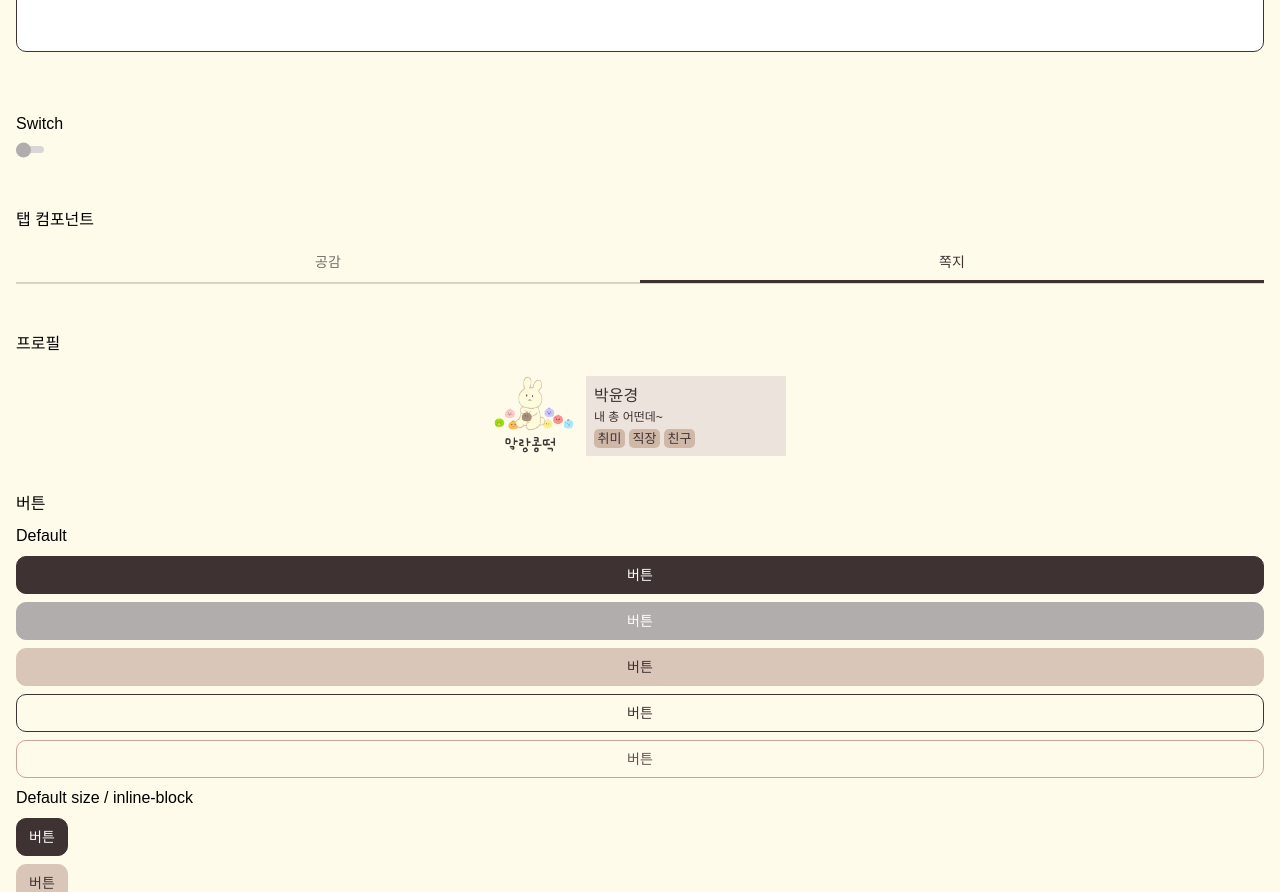
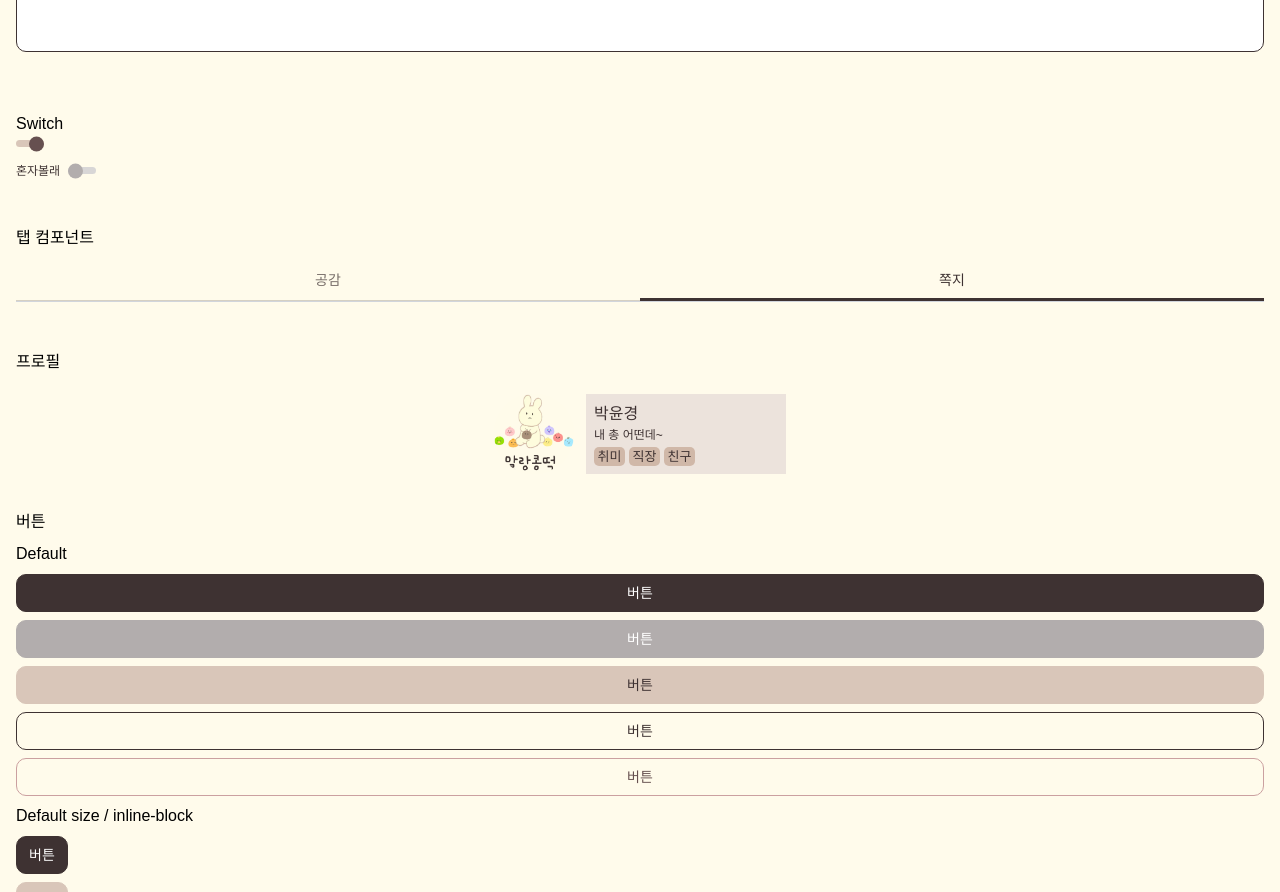
Before and after one commit to FRONTENDBOOTCAMP-12th/2gether-kongtteok, a React (Vite) app: page /components in a window 1280 px wide. Shown: the part 860-1752 px from the top of the page. Built offline with nearby package versions, Linux system fonts and the light colour scheme; a web font is replaced by a local one.

Commit message:
🐛 fix: Switch label 타입 추가
#27

```diff
--- a/src/components/Switch.tsx
+++ b/src/components/Switch.tsx
@@ -3,29 +3,29 @@ import { ComponentProps, useId } from 'react';
 
 type SwitchProps = ComponentProps<'input'> & {
   label: string;
+  labelHidden?: boolean | undefined;
 };
 
-function Switch({ label, ...restProps }: SwitchProps) {
+function Switch({ label, labelHidden, ...restProps }: SwitchProps) {
   const id = useId();
+  console.log(label, labelHidden);
 
   return (
-    <div className="relative inline-flex h-[15px] items-center justify-center">
+    <label htmlFor={id} className="relative inline-flex h-[15px] items-center justify-center gap-x-2">
+      <span className={tm('text-primary text-xs leading-4', { 'sr-only': labelHidden })}>{label}</span>
       <input type="checkbox" id={id} className="peer absolute inset-0 cursor-pointer appearance-none" {...restProps} />
-      <label
-        htmlFor={id}
+      <span
         className={tm(
           'bg-brown-100 h-[7px] w-7 rounded-sm transition-[background]',
-          'before:absolute before:top-[50%] before:left-0 before:inline-block',
+          'before:absolute before:top-[50%] before:inline-block',
           'before:h-[15px] before:w-[15px] before:-translate-y-[50%]',
           'before:bg-brown-200 pointer-events-none before:rounded-lg',
-          'before:transition-[left]',
+          'before:transition-[translate]',
           'peer-checked:bg-beige-400',
           'peer-checked:before:bg-peach-800',
-          'peer-checked:before:left-[.8125rem]'
-        )}>
-        <span className="sr-only">{label}</span>
-      </label>
-    </div>
+          'peer-checked:before:translate-x-[.8125rem]'
+        )}></span>
+    </label>
   );
 }
 
--- a/src/components/index.tsx
+++ b/src/components/index.tsx
@@ -45,7 +45,10 @@ function Components() {
 
       <article className="mt-15">
         <h2>Switch</h2>
-        <Switch label="" />
+        <div className="flex flex-col items-start gap-y-3">
+          <Switch label="다크모드" defaultChecked labelHidden />
+          <Switch label="혼자볼래" />
+        </div>
       </article>
 
       <article className="mt-12 flex flex-col items-start gap-y-2">
```
